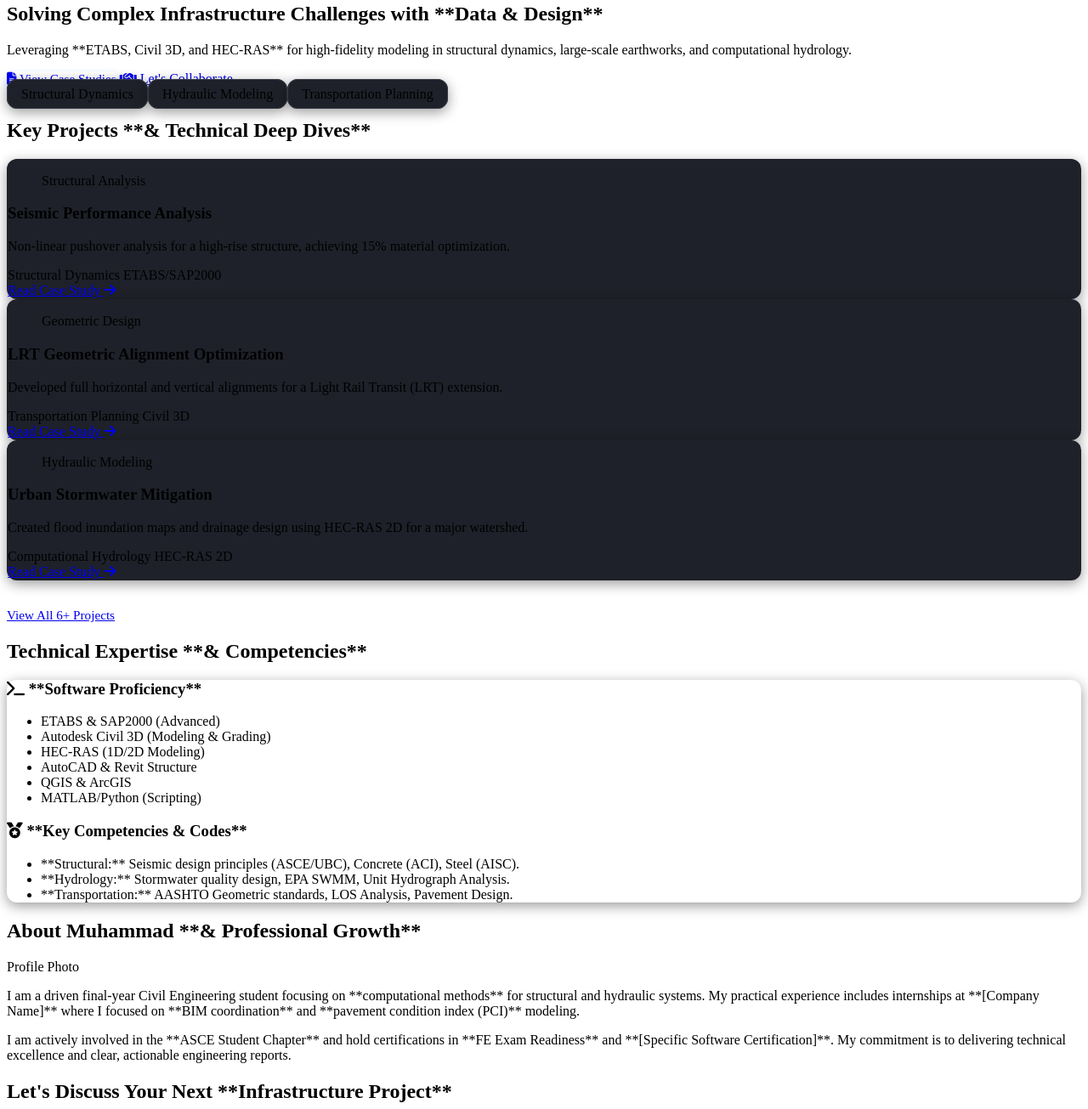
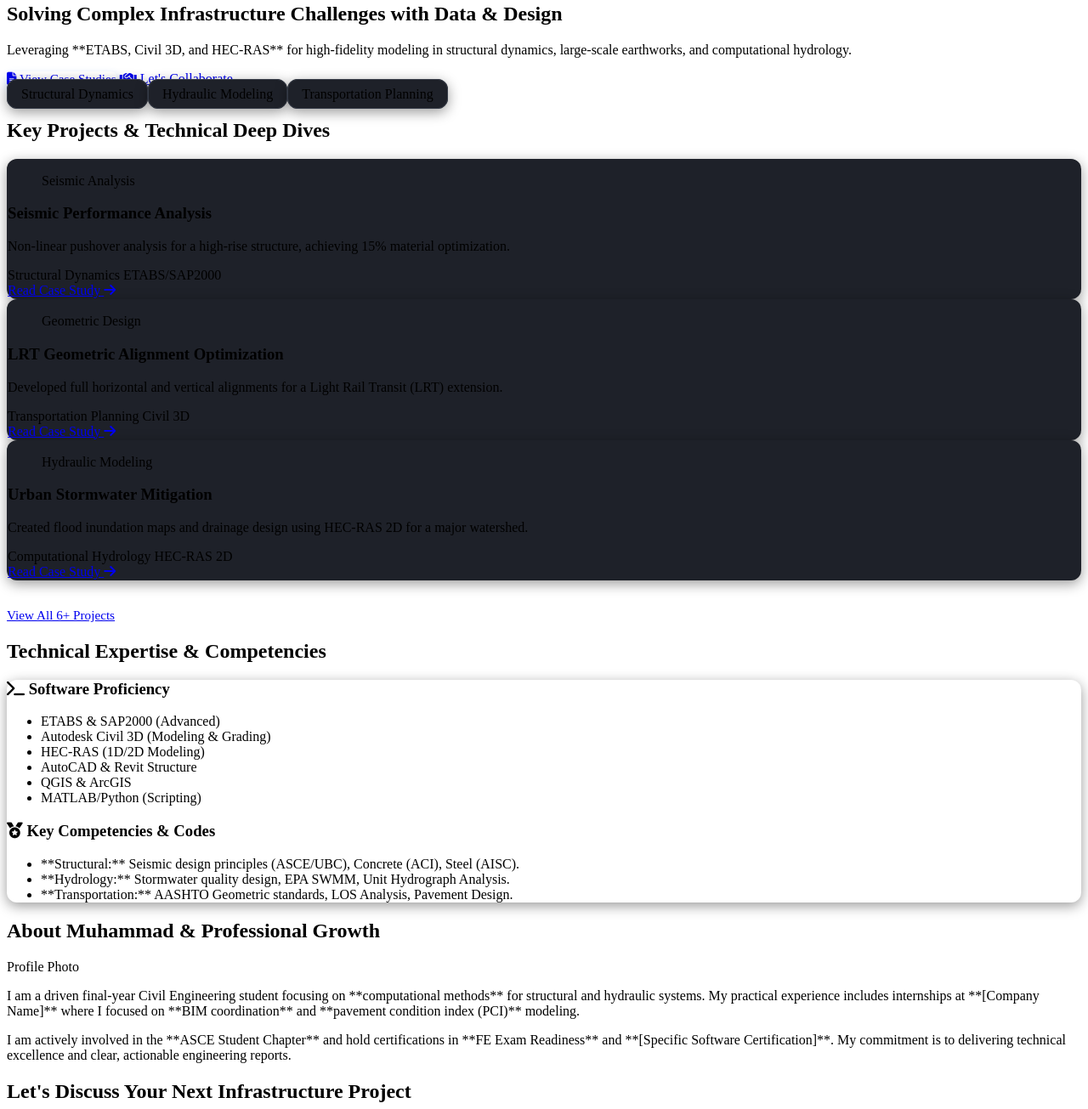
Before and after one commit to MuhammadIlyas1050/Muhammadilyas1050.github.io, a plain HTML site: page index.html in a window 1280 px wide. Shown: the part 135-1440 px from the top of the page at 85% size. Drawn offline with Linux system fonts and the light colour scheme.

Commit message:
Update index.html

```diff
--- a/index.html
+++ b/index.html
@@ -21,15 +21,17 @@
   }
   </script>
 
-  <link rel="preload" href="https://fonts.googleapis.com/css2?family=Inter:wght@300;500;700;800&display=swap" as="style">
-  <link rel="preload" href="https://cdnjs.cloudflare.com/ajax/libs/font-awesome/6.5.1/css/all.min.css" as="style">
-
   <link href="https://fonts.googleapis.com/css2?family=Inter:wght@300;500;700;800&display=swap" rel="stylesheet">
   <link rel="stylesheet" href="https://cdnjs.cloudflare.com/ajax/libs/font-awesome/6.5.1/css/all.min.css" crossorigin="anonymous" referrerpolicy="no-referrer" />
 
   <link rel="stylesheet" href="assets/css/style.css" />
 </head>
 <body class="dark-mode">
+
+  <div id="progress-bar-container">
+    <div id="progress-bar"></div>
+  </div>
+
   <a href="#main-content" class="skip-link">Skip to main content</a>
 
   <header class="site-header">
@@ -49,7 +51,7 @@
 
     <section class="hero container">
       <p class="role-tag">Final-Year Civil Engineering Technologist</p>
-      <h1 class="main-headline">Solving Complex Infrastructure Challenges with **Data & Design**</h1>
+      <h1 class="main-headline">Solving Complex Infrastructure Challenges with Data & Design</h1>
       <p class="hero-summary">Leveraging **ETABS, Civil 3D, and HEC-RAS** for high-fidelity modeling in structural dynamics, large-scale earthworks, and computational hydrology.</p>
 
       <div class="hero-cta">
@@ -63,11 +65,11 @@
     </section>
 
     <section class="container featured section-padding">
-      <h2 class="section-title">Key Projects **& Technical Deep Dives**</h2>
+      <h2 class="section-title">Key Projects & Technical Deep Dives</h2>
 
       <div id="featured-grid" class="project-grid">
         <article class="project-card" tabindex="0">
-          <figure class="project-media-placeholder">Structural Analysis</figure>
+          <figure class="project-media-placeholder">Seismic Analysis</figure>
           <div class="card-content">
             <h3>Seismic Performance Analysis</h3>
             <p>Non-linear pushover analysis for a high-rise structure, achieving 15% material optimization.</p>
@@ -111,10 +113,10 @@
     </section>
 
     <section id="expertise" class="container section-padding expertise-section">
-      <h2 class="section-title">Technical Expertise **& Competencies**</h2>
+      <h2 class="section-title">Technical Expertise & Competencies</h2>
       <div class="expertise-grid">
         <div class="skill-area">
-          <h3><i class="fas fa-terminal"></i> **Software Proficiency**</h3>
+          <h3 class="skill-title"><i class="fas fa-terminal"></i> Software Proficiency</h3>
           <ul class="tags software-tags">
             <li>ETABS & SAP2000 (Advanced)</li>
             <li>Autodesk Civil 3D (Modeling & Grading)</li>
@@ -126,7 +128,7 @@
         </div>
 
         <div class="skill-area">
-          <h3><i class="fas fa-medal"></i> **Key Competencies & Codes**</h3>
+          <h3 class="skill-title"><i class="fas fa-medal"></i> Key Competencies & Codes</h3>
           <ul class="focus-list">
             <li>**Structural:** Seismic design principles (ASCE/UBC), Concrete (ACI), Steel (AISC).</li>
             <li>**Hydrology:** Stormwater quality design, EPA SWMM, Unit Hydrograph Analysis.</li>
@@ -137,7 +139,7 @@
     </section>
 
     <section id="about" class="container section-padding about-section">
-      <h2 class="section-title">About Muhammad **& Professional Growth**</h2>
+      <h2 class="section-title">About Muhammad & Professional Growth</h2>
       <div class="about-content">
         <div class="profile-photo-placeholder">Profile Photo</div>
         <div>
@@ -148,7 +150,7 @@
     </section>
 
     <section id="contact" class="container section-padding contact-section">
-      <h2 class="section-title">Let's Discuss Your Next **Infrastructure Project**</h2>
+      <h2 class="section-title">Let's Discuss Your Next Infrastructure Project</h2>
       <p class="contact-pitch">I am seeking entry-level structural or transportation engineering roles. For opportunities or technical inquiries, please connect.</p>
 
       <form action="[Form Submission Endpoint like Formspree]" method="POST" class="contact-form">
```
